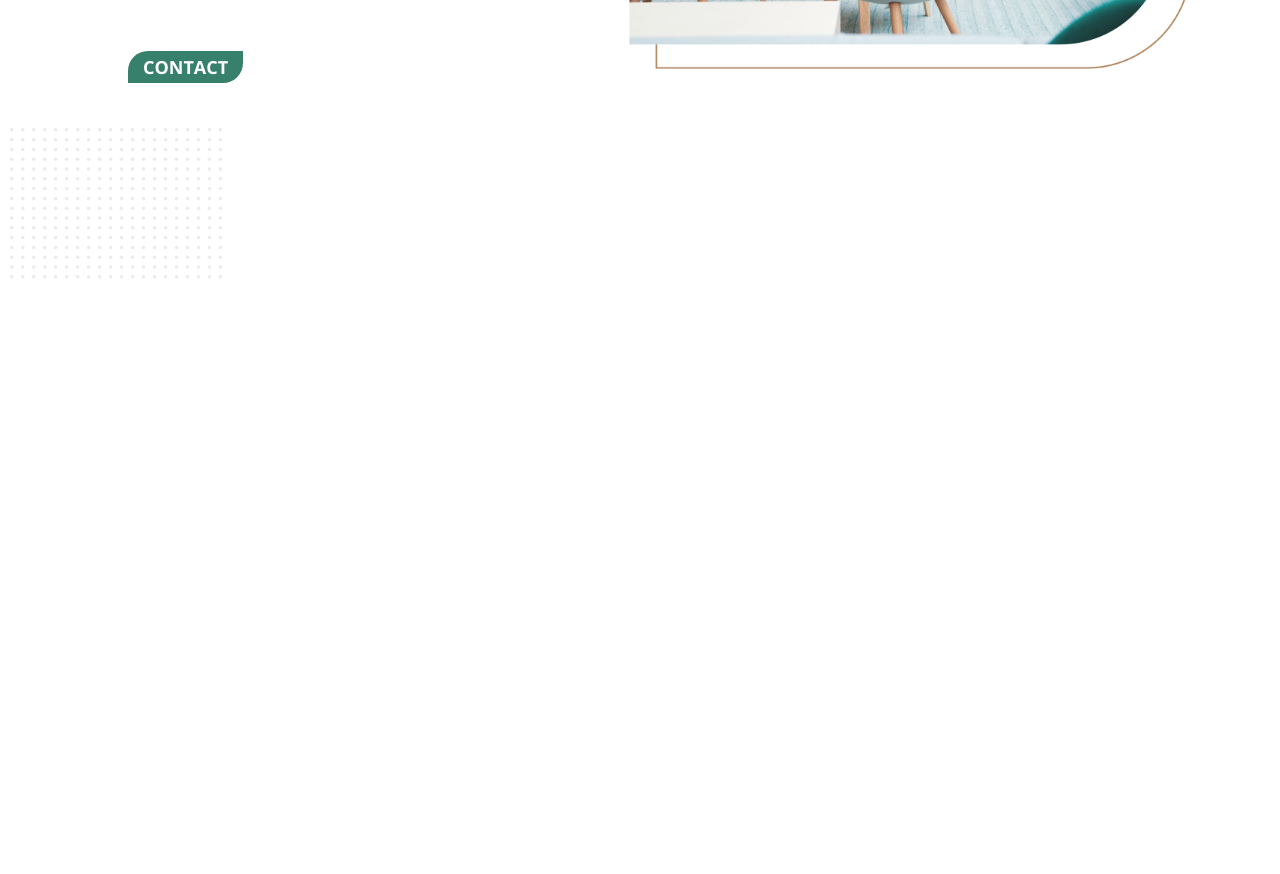
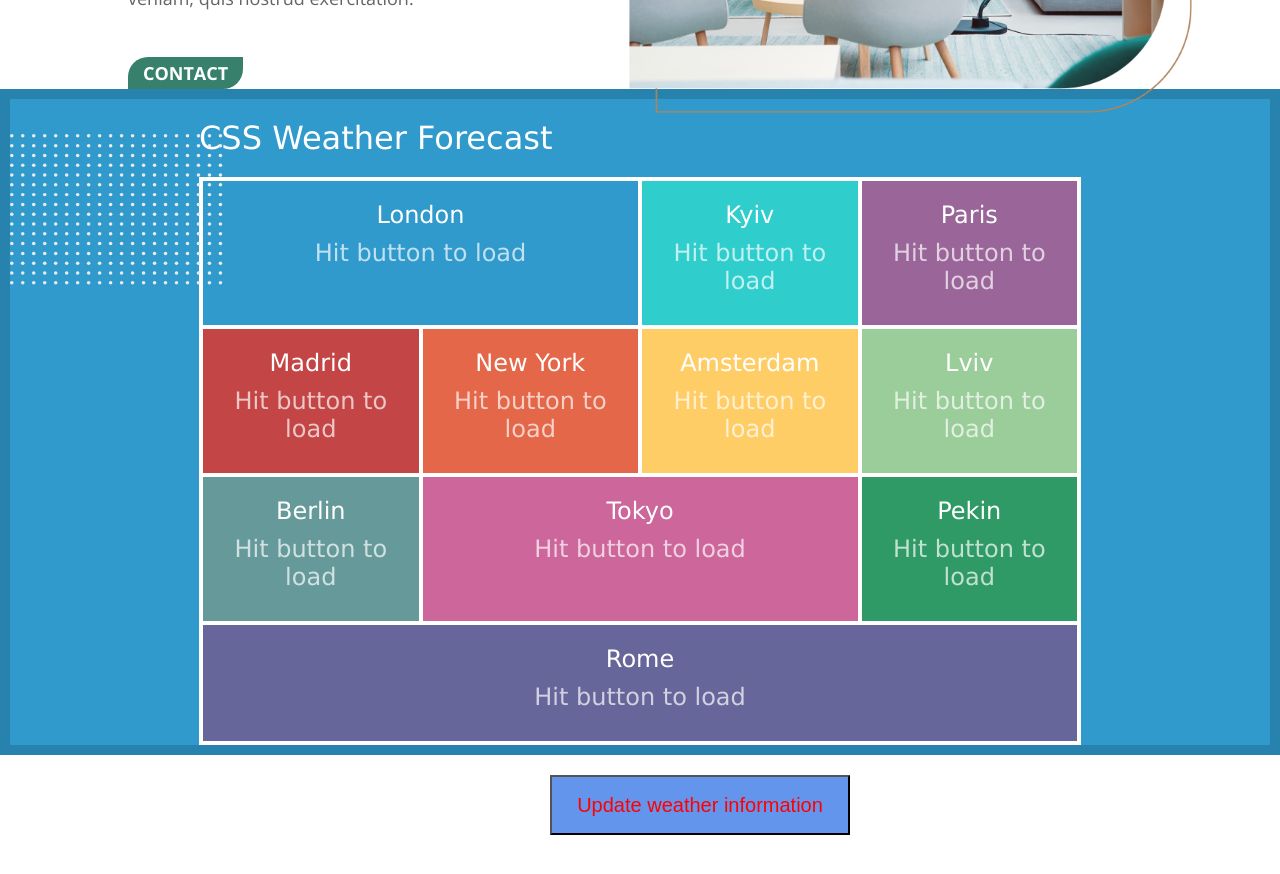
Before and after one commit to Rostyk-Mandryk/Final_project_js, a website: page index.html in a window 1280 px wide. Shown: the part 606-1480 px from the top of the page. Before the commit the page ends 889 px from the top, so only its background shows below. Drawn offline with nearby package versions, Linux system fonts and the light colour scheme.

Commit message:
Add Section Weather

```diff
--- a/index.html
+++ b/index.html
@@ -57,6 +57,81 @@
       </div>
     </section>
     <!-- ---- -->
-
+    <!-- Section  "Weather" -->
+    <div class="container">
+    <header>
+        <span>CSS Weather Forecast</span> <i class="wi wi-sunrise"></i>
+    </header>
+    <ul>
+        <li class="city1">
+            <div>London</div>
+            <div class="icons" id="London">
+                Hit button to load
+            </div>
+        </li>
+        <li class="city2">
+            <div>Kyiv</div>
+            <div class="icons" id="Kyiv">
+                Hit button to load
+            </div>
+        </li>
+        <li class="city3">
+            <div>Paris</div>
+            <div class="icons" id="Paris">
+                Hit button to load
+            </div>
+        </li>
+        <li class="city4">
+            <div>Madrid</div>
+            <div class="icons" id="Madrid">
+                Hit button to load
+            </div>
+        </li>
+        <li class="city5">
+            <div>New York</div>
+            <div class="icons" id="New York">
+                Hit button to load
+            </div>
+        </li>
+        <li class="city6">
+            <div>Amsterdam</div>
+            <div class="icons" id="Amsterdam">
+                Hit button to load
+            </div>
+        </li>
+        <li class="city7">
+            <div>Lviv</div>
+            <div class="icons" id="Lviv">
+                Hit button to load
+            </div>
+        </li>
+        <li class="city8">
+            <div>Berlin</div>
+            <div class="icons" id="Berlin">
+                Hit button to load
+            </div>
+        </li>
+        <li class="city9">
+            <div>Tokyo</div>
+            <div class="icons" id="Tokyo">
+                Hit button to load
+            </div>
+        </li>
+        <li class="city10">
+            <div>Pekin</div>
+            <div class="icons" id="Pekin">
+                Hit button to load
+            </div>
+        </li>
+        <li class="city11">
+            <div>Rome</div>
+            <div class="icons" id="Rome">
+                Hit button to load
+            </div>
+        </li>
+    </ul>
+    <script src="weather.js"></script>
+</div>
+<button class="button" onclick="refreshWeather()">Update weather information</button>
 </body>
 </html>
--- /dev/null
+++ b/weather.js
@@ -0,0 +1,29 @@
+function refreshWeather() {
+    const cities = [
+        { name: 'London', id: '2643743' },
+        { name: 'Kyiv', id: '703448' },
+        { name: 'Paris', id: '2988507' },
+        { name: 'Madrid', id: '3117735' },
+        { name: 'New York', id: '5128581' },
+        { name: 'Amsterdam', id: '2759794' },
+        { name: 'Lviv', id: '702550' },
+        { name: 'Berlin', id: '2950159' },
+        { name: 'Tokyo', id: '1850144' },
+        { name: 'Pekin', id: '1816670' },
+        { name: 'Rome', id: '3169070' },
+    ];
+
+    cities.forEach(city => {
+        const url = `https://api.openweathermap.org/data/2.5/weather?id=${city.id}&appid=2a531d782bae853d10ea3c01caa5bb3c`;
+        fetch(url)
+            .then(response => response.json())
+            .then(data => {
+                let temp = data.main.temp - 273.15;
+                let weather = data.weather[0].icon;
+                document.getElementById(city.name).innerHTML = `${Math.round(temp)}&deg;C
+            <img src = "http://openweathermap.org/img/wn/${weather}.png">`;
+                console.log(data);
+            })
+            .catch(error => console.log(error));
+    });
+}
```
Also changed, not shown: styles/style.css, styles/style.scss (line endings or trailing spaces).
